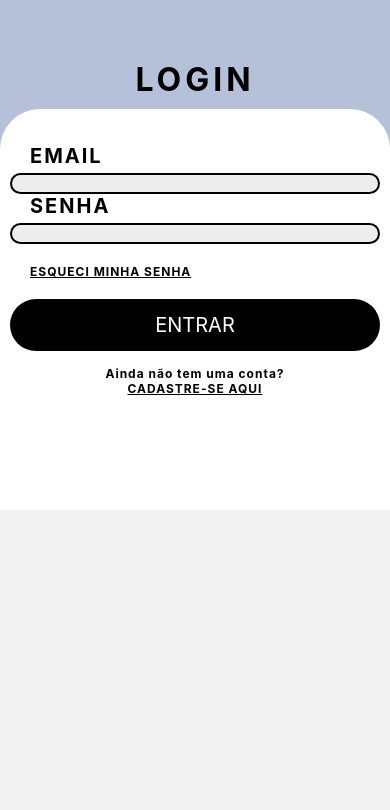
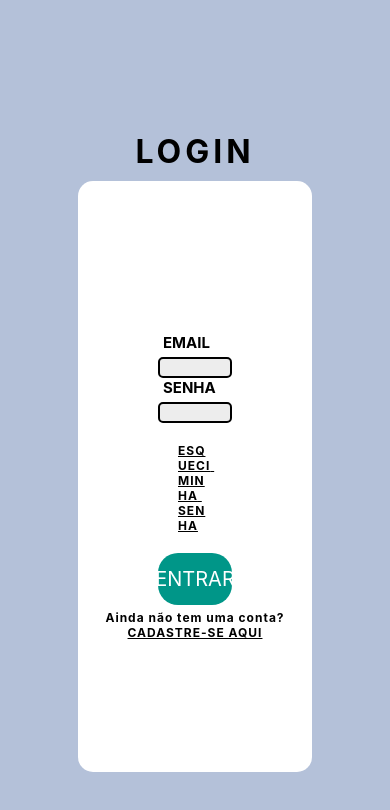
Before and after one commit to ICEI-PUC-Minas-PMV-ADS/ads-2024-1-e3-proj-mov-t8-pmv-ads-2024-1-e3-proj-printpro-wizard, a React Native app in the folder print-pro/: screen /Login in a window 390 px wide. Shown: the top 810 px of the page. Built offline with nearby package versions, Linux system fonts and the light colour scheme.

Commit message:
Update Style Login

```diff
--- a/print-pro/src/pages/Cadastro.js
+++ b/print-pro/src/pages/Cadastro.js
@@ -20,7 +20,7 @@ export default function Cadastro() {
 
   return (
     <View style={styles.container}>
-      <Text>
+      <Text style={styles.Text}>
         Cadastro
       </Text>
       <TextInput
@@ -57,33 +57,41 @@ const styles = StyleSheet.create({
     flex: 1,
     justifyContent: 'center',
     alignItems: 'center',
+    backgroundColor: '#D9D9D9',
   },
   input: {
     width: '80%',
-    height: 50,
-    borderWidth: 1,
-    borderColor: '#ccc',
-    borderRadius: 5,
-    marginBottom: 20,
-    paddingHorizontal: 10,
+    height: 40,
+    backgroundColor: 'white',
+    borderRadius: 8,
+    marginBottom: 16,
+    paddingHorizontal: 12,
   },
   button: {
-    backgroundColor: '#000',
-    paddingHorizontal: 20,
-    paddingVertical: 10,
-    borderRadius: 5,
-    marginTop: 20,
+    backgroundColor: '#009688',
+    borderRadius: 8,
+    paddingVertical: 12,
+    paddingHorizontal: 24,
+    marginBottom: 16,
   },
   buttonText: {
     color: 'white',
-    fontWeight: 'bold',
+    textAlign: 'center',
+    fontSize: 16,
   },
   backButton: {
-    marginTop: 10,
-    padding: 10,
+    marginBottom: 16,
   },
   backButtonText: {
-    color: 'blue',
-    textDecorationLine: 'underline',
+    color: '#333', // Dark grey color
+    textAlign: 'center',
+    fontSize: 14,
   },
+  Text:{
+    color: "black",
+    fontSize: 32,
+    fontWeight: "bold",
+    letterSpacing: 4,
+    padding: 30,
+  }
 });
--- a/print-pro/src/pages/Login.js
+++ b/print-pro/src/pages/Login.js
@@ -45,7 +45,11 @@ export default function Login() {
 
 const styles = StyleSheet.create({
     all: {
-        width: "100%",
+        flex: 1,
+        width: "auto",
+        height:'auto',
+        alignItems: "center",
+        justifyContent: "center",
         backgroundColor: "#b4c1d9",
     },
     titleContainer: {
@@ -64,32 +68,30 @@ const styles = StyleSheet.create({
     },
 
     containerInput: {
-        width: "100%",
-        height: "100%",
-        alignItems: "center",
+        width: "60%",
+        height: "70%",
+        justifyContent:'center',
         bottom: 0,
         backgroundColor: "white",
-        borderTopLeftRadius: 40,
-        borderTopRightRadius: 40,
+        borderRadius: 15,
     },
     containerForm: {
-        width: "100%",
-        height: "auto",
         marginTop: 25,
-        padding: 10,
+        paddingLeft: 80,
+        paddingRight: 80,
     },
     textInput: {
-        fontSize: 20,
+        fontSize: 15,
+        alignItems: 'flex-start',
         fontWeight: "bold",
-        paddingLeft: 20,
+        paddingLeft: 5,
         paddingBottom: 5,
-        letterSpacing: 2,
     },
     labelInput: {
-        width: "100%",
         paddingLeft: 20,
         backgroundColor: "#ededed",
-        borderRadius: 50,
+        alignItems:'flex-start',
+        borderRadius: 5,
         borderWidth: 2,
     },
     textEsqueci: {
@@ -100,11 +102,10 @@ const styles = StyleSheet.create({
         textDecorationLine: "underline",
     },
     button: {
-        borderRadius: 50,
-        alignItems: "center",
-        justifyContent: "center",
-        width: "100%",
-        backgroundColor: "#000000",
+        borderRadius: 20,
+        alignItems: 'center',
+        justifyContent:'center',
+        backgroundColor: '#009688',
         paddingTop: 14,
         paddingBottom: 14,
     },
```
